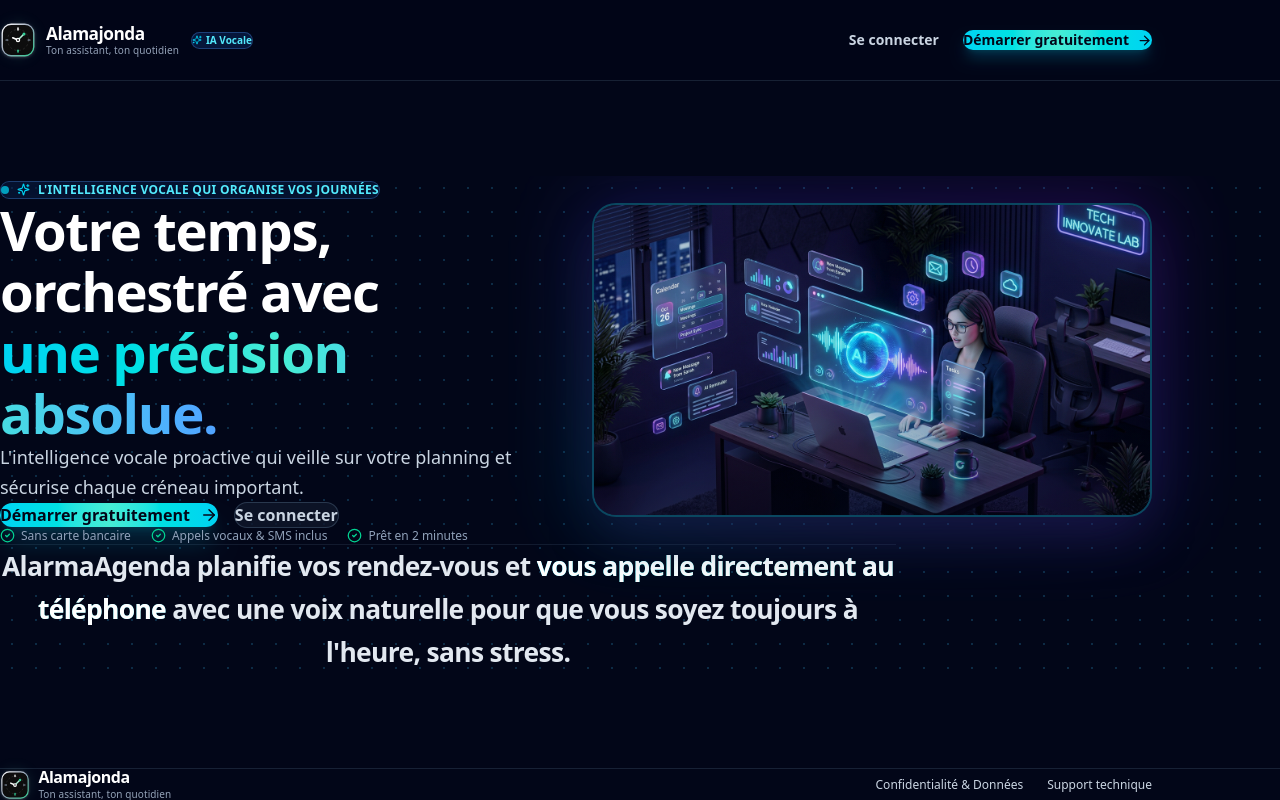
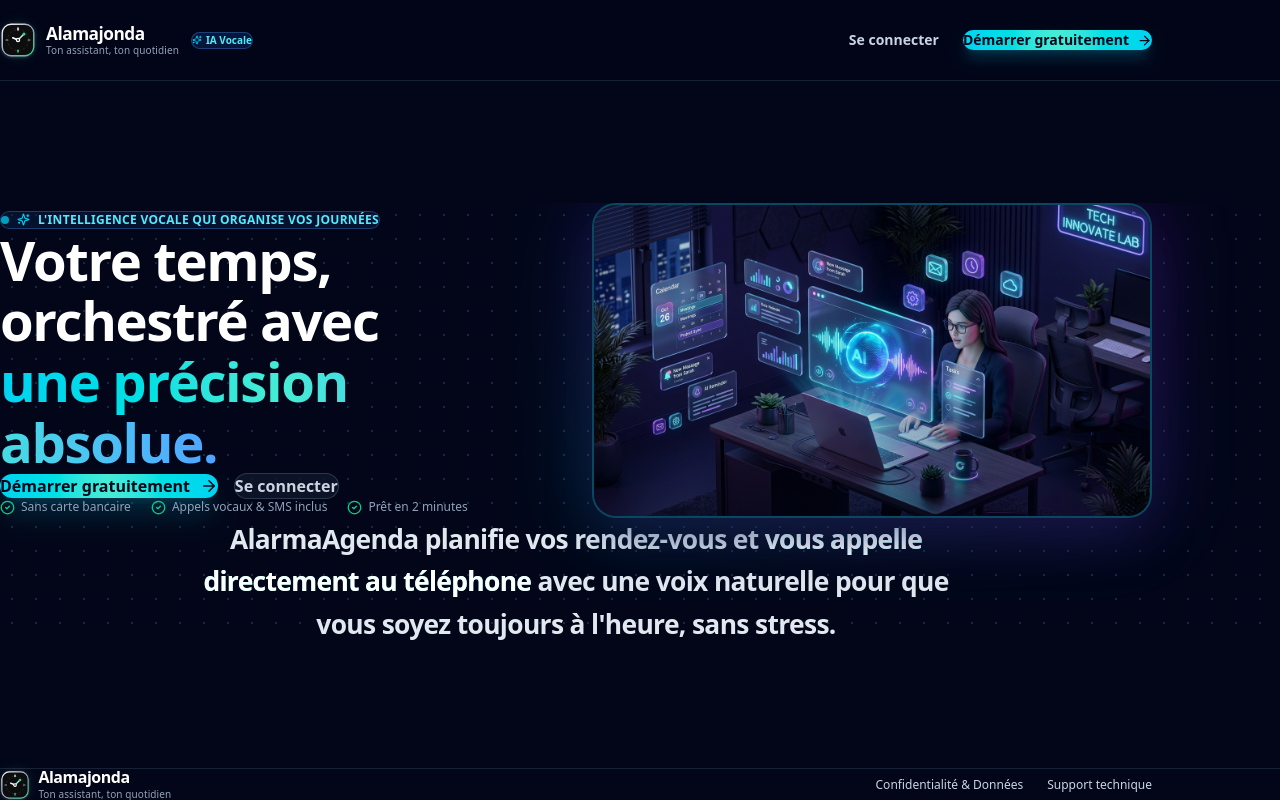
Before and after one commit to imorousalem8-sys/agenda, a Next.js app: page / in a window 1280 px wide. Built offline with nearby package versions, Linux system fonts and the light colour scheme.

Commit message:
fix(landing): suppression du texte sous le titre principal et centrage strict du texte H3 en dessous

```diff
--- a/components/landing/Hero.tsx
+++ b/components/landing/Hero.tsx
@@ -17,7 +17,8 @@ export default function Hero() {
 
       <div className="max-w-6xl mx-auto px-4 sm:px-6 lg:px-8 relative z-10">
 
-        <div className="grid lg:grid-cols-12 gap-12 lg:gap-8 items-center">
+        {/* Main Grid: Copy Left, 3D Right */}
+        <div className="grid lg:grid-cols-12 gap-12 lg:gap-8 items-center mb-16 sm:mb-24">
 
           {/* Left Column: Copy & CTAs (6 cols) */}
           <div className="lg:col-span-6 text-left">
@@ -30,17 +31,12 @@ export default function Hero() {
             </div>
 
             {/* Monumental Headline */}
-            <h1 className="text-3xl sm:text-5xl lg:text-[3.4rem] font-black text-white tracking-tight leading-[1.12] mb-6">
+            <h1 className="text-3xl sm:text-5xl lg:text-[3.4rem] font-black text-white tracking-tight leading-[1.12] mb-8">
               Votre temps, orchestré avec <br />
               <span className="bg-gradient-to-r from-cyan-400 via-teal-300 to-blue-400 bg-clip-text text-transparent">
                 une précision absolue.
               </span>
             </h1>
-
-            {/* Subtitle */}
-            <p className="text-base sm:text-lg text-slate-300 leading-relaxed mb-8 max-w-lg">
-              L&apos;intelligence vocale proactive qui veille sur votre planning et sécurise chaque créneau important.
-            </p>
 
             {/* Actions Buttons */}
             <div className="flex flex-col sm:flex-row items-stretch sm:items-center gap-4 mb-8">
@@ -104,9 +100,10 @@ export default function Hero() {
 
         </div>
 
-        {/* Centered H3 Statement Section directly under the 3D Image */}
-        <div className="mt-14 sm:mt-20 pt-10 border-t border-slate-800/60 max-w-4xl mx-auto text-center px-4">
-          <h3 className="text-lg sm:text-2xl md:text-[1.65rem] font-medium sm:font-semibold text-slate-200 leading-relaxed tracking-tight">
+        {/* Centered H3 Statement Section - Stricly Centered Across Full Width */}
+        <div className="w-full flex justify-center items-center text-center">
+          <div className="max-w-3xl mx-auto text-center px-4">
+            <h3 className="text-lg sm:text-2xl md:text-[1.65rem] font-medium sm:font-semibold text-slate-200 leading-relaxed tracking-tight text-center">
               AlarmaAgenda planifie vos rendez-vous et{" "}
               <strong className="text-white font-bold bg-gradient-to-r from-cyan-400 via-teal-300 to-cyan-300 bg-clip-text text-transparent">
                 vous appelle directement au téléphone
@@ -114,6 +111,7 @@ export default function Hero() {
               avec une voix naturelle pour que vous soyez toujours à l&apos;heure, sans stress.
             </h3>
           </div>
+        </div>
 
       </div>
     </section>
```
Lines whose indentation alone changed are shown as unchanged.
